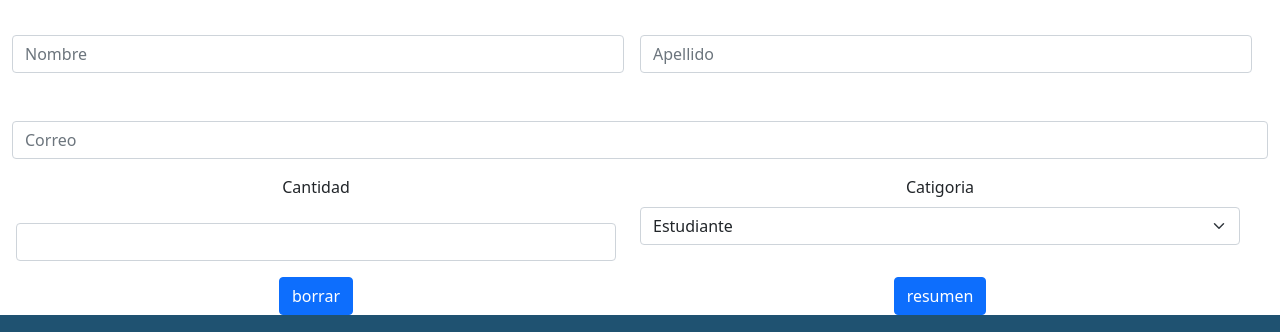
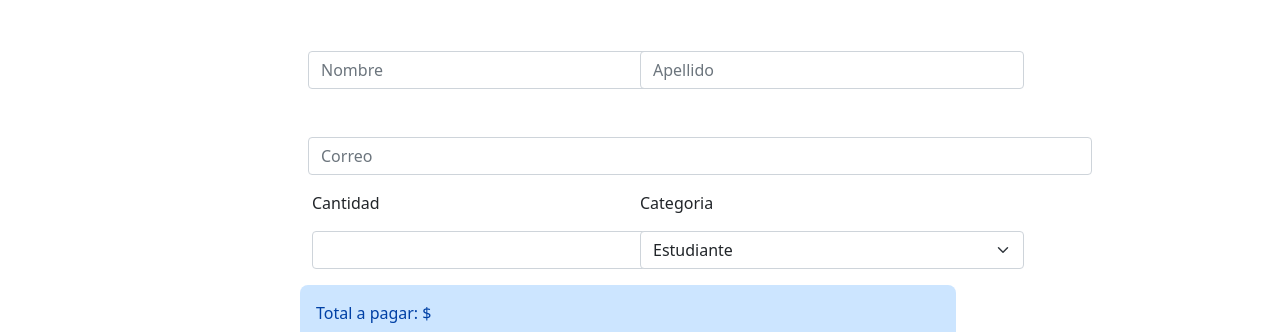
Before and after one commit to DeniseSendra/CarroCompraTp1, a plain HTML site: page ComprarTicketsTP1.html in a window 1280 px wide. Shown: the part 457-789 px from the top of the page. Drawn offline with nearby package versions, Linux system fonts and the light colour scheme.

Commit message:
Arreglos en los links de tpIntegrador y ComprarTickets, modificación del form, margin y colores, creación del archivo js. Falta funcionalidad

```diff
--- a/ComprarTicketsTP1.html
+++ b/ComprarTicketsTP1.html
@@ -23,19 +23,19 @@
       <div class="collapse navbar-collapse" id="navbarTogglerDemo02">
         <ul class="navbar-nav ms-auto mb-2 mb-lg-0 ">
           <li class="nav-item">
-            <a class="nav-link" aria-current="page" href="#">La conferencia</a>
+            <a class="nav-link" aria-current="page" href="tpIntegrador.html">La conferencia</a>
           </li>
           <li class="nav-item">
-            <a class="nav-link " href="#knowOradores">Los oradores</a>
+            <a class="nav-link " href="tpIntegrador.html #knowOradores">Los oradores</a>
           </li>
           <li class="nav-item">
-            <a class="nav-link" href="#lugar">El lugar y la fecha</a>
+            <a class="nav-link" href="tpIntegrador.html #lugar">El lugar y la fecha</a>
           </li>
           <li class="nav-item">
-            <a class="nav-link" href="#beOrador">Conviértete en orador</a>
+            <a class="nav-link" href="tpIntegrador.html #beOrador">Conviértete en orador</a>
           </li>
           <li class="nav-item" >
-            <a class="nav-link active" id="hola"  >Comprar tickets</a>
+            <a class="nav-link active" id="hola" href="ComprarTicketsTP1.html"  >Comprar tickets</a>
           </li>
         </ul>
         </div>
@@ -80,27 +80,27 @@
 </div>
 
 <!--Fin del Form-->
-<div class="container-fluid text-center compraEntradas">
-<form class="row g-3">
-    <div class="row g-3">
-        <div class="col">
-          <input type="text" class="form-control" placeholder="Nombre" aria-label="First name">
+<div class="container-fluid">
+<form class="row g-3 form2">
+    <div class="row g-3 ">
+        <div class="col-6 ">
+          <input type="text" class="form-control sizeEntrada" placeholder="Nombre" aria-label="First name">
         </div>
-        <div class="col">
-          <input type="text" class="form-control" placeholder="Apellido" aria-label="Last name">
+        <div class="col-6 ">
+          <input type="text" class="form-control sizeEntrada" placeholder="Apellido" aria-label="Last name">
         </div>
     </div>
     <div class="col-12">
-      <input type="email" class="form-control"  placeholder="Correo" id="inputEmail4">
+      <input type="email" class="form-control sizeEntrada2"  placeholder="Correo" id="inputEmail4">
     </div>
    <div class="row">
     <div class="col-md-6">
-      <label for="CantidadEntradas" class="form-label">Cantidad</label>
-      <input type="text" class="form-control" id="CantidadEntradas">
+      <label for="CantidadEntradas" class="form-label lbl">Cantidad</label>
+      <input type="text" class="form-control sizeEntrada sepLbl" id="CantidadEntradas">
     </div>
     <div class="col-md-6">
-      <label for="inputState" class="form-label">Catigoria</label>
-      <select id="inputState" class="form-select">
+      <label for="inputState" class="form-label lbl">Categoria</label>
+      <select id="inputState" class="form-select sizeEntrada sepLbl">
         <option selected>Estudiante</option>
         <option>Trainee</option>
         <option>Junior</option>
@@ -108,11 +108,16 @@
     </div>
     </div>
     <div class="row">
-    <div class="col-6">
-        <button type="reset" class="btn btn-primary">borrar</button>
+        <div class="totalApagar">
+        <label class="totalYdes">Total a pagar: $</label>
+      </div>
+    </div>
+    <div class="row ">
+    <div class="col-6 ">
+        <button type="reset" class="btn sizeEntrada borrarForm">Borrar</button>
     </div>
     <div class="col-6">
-      <button type="submit" class="btn btn-primary">resumen</button>
+      <button type="submit" class="btn sizeEntrada comprarForm">Resumen</button>
     </div>
     </div>
   </form>
@@ -151,3 +156,4 @@
     <!--Finfotter-->
 
     <script src="https://cdn.jsdelivr.net/npm/bootstrap@5.1.1/dist/js/bootstrap.bundle.min.js" integrity="sha384-/bQdsTh/da6pkI1MST/rWKFNjaCP5gBSY4sEBT38Q/9RBh9AH40zEOg7Hlq2THRZ" crossorigin="anonymous"></script>
+    <script src="carroCompra.js"></script>
--- /dev/null
+++ b/carroCompra.js
@@ -0,0 +1 @@
+var CantidadEntradas = "#CantidadEntradas"
--- a/css.css
+++ b/css.css
@@ -147,7 +147,7 @@
 
 /*FORM*/
 
-form{
+.form1 {
     margin: 0em 12em;
 }
 
@@ -245,6 +245,38 @@ footer .container-fluid{
     font-style: normal;
 }
 
-.compraEntradas{
+.sizeEntrada{
+    width: 24em;
 
 }
+
+.sizeEntrada2{
+    width: 49em;
+    align-content: center;
+}
+
+.form2{
+    margin: 0em 18em;
+}
+
+.lbl{
+    margin: 0em 0em 1em 0em;
+}
+
+.sepLbl{
+    margin: 0em;
+}
+
+.totalApagar{
+    margin: 1em 0em;
+    color: #0040a5;
+    background-color:#cce5ff;
+    border-radius: 0.5em;
+    padding: 1em;
+}
+
+.borrarForm, .comprarForm{
+    background-color: #97c93e;
+    color: white;
+    margin: 1em 0em 2em;
+}
```
Also changed, not shown: tpIntegrador.html (+9 -6 lines).
